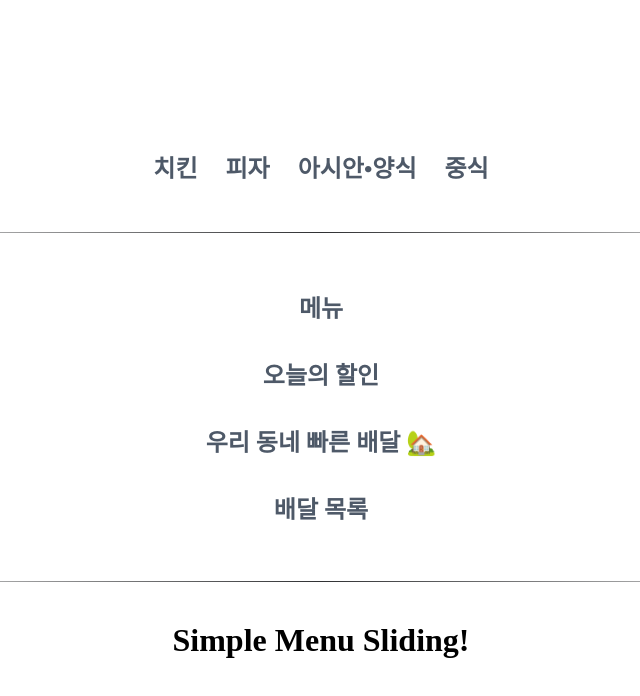
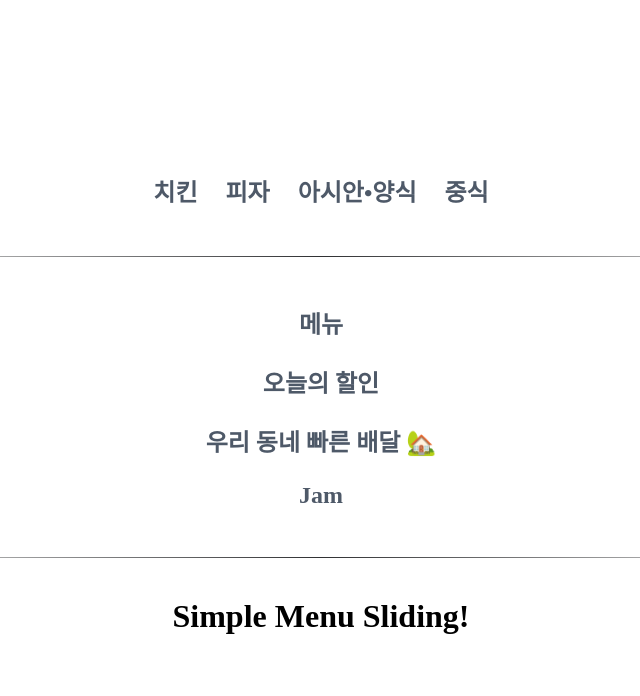
Before and after one commit to jaem1n207/menu-sliding, a plain HTML site: page index.html in a window 1280 px wide. Shown: the whole page, without its empty margins (319-959 px from the left). Drawn offline with Linux system fonts and the light colour scheme.

Commit message:
Fix: Style

```diff
--- a/index.html
+++ b/index.html
@@ -27,7 +27,7 @@
         <li><a href="#menu">메뉴</a></li>
         <li><a href="#sale">오늘의 할인</a></li>
         <li><a href="#delivery">우리 동네 빠른 배달 🏡</a></li>
-        <li><a href="#list">배달 목록</a></li>
+        <li><a href="#jam">Jam</a></li>
       </ul>
     </nav>
 
--- a/style.css
+++ b/style.css
@@ -83,8 +83,8 @@ nav:first-of-type li {
   padding: 0 8px;
 }
 
-nav:nth-of-type(2) li {
-  padding: 8px 0;
+nav:nth-of-type(2) li:not(:last-of-type) {
+  margin-bottom: 8px;
 }
 
 *,
@@ -96,84 +96,11 @@ nav:nth-of-type(2) li {
 html,
 body,
 div,
-span,
-applet,
-object,
-iframe,
 h1,
-h2,
-h3,
-h4,
-h5,
-h6,
-p,
-blockquote,
-pre,
 a,
-abbr,
-acronym,
-address,
-big,
-cite,
-code,
-del,
-dfn,
-em,
-img,
-ins,
-kbd,
-q,
-s,
-samp,
-small,
-strike,
-strong,
-sub,
-sup,
-tt,
-var,
-b,
-u,
-i,
-center,
-dl,
-dt,
-dd,
 ol,
 ul,
-li,
-fieldset,
-form,
-label,
-legend,
-table,
-caption,
-tbody,
-tfoot,
-thead,
-tr,
-th,
-td,
-article,
-aside,
-canvas,
-details,
-embed,
-figure,
-figcaption,
-footer,
-header,
-hgroup,
-menu,
-nav,
-output,
-ruby,
-section,
-summary,
-time,
-mark,
-audio,
-video {
+li {
   margin: 0;
   padding: 0;
   border: 0;
```
